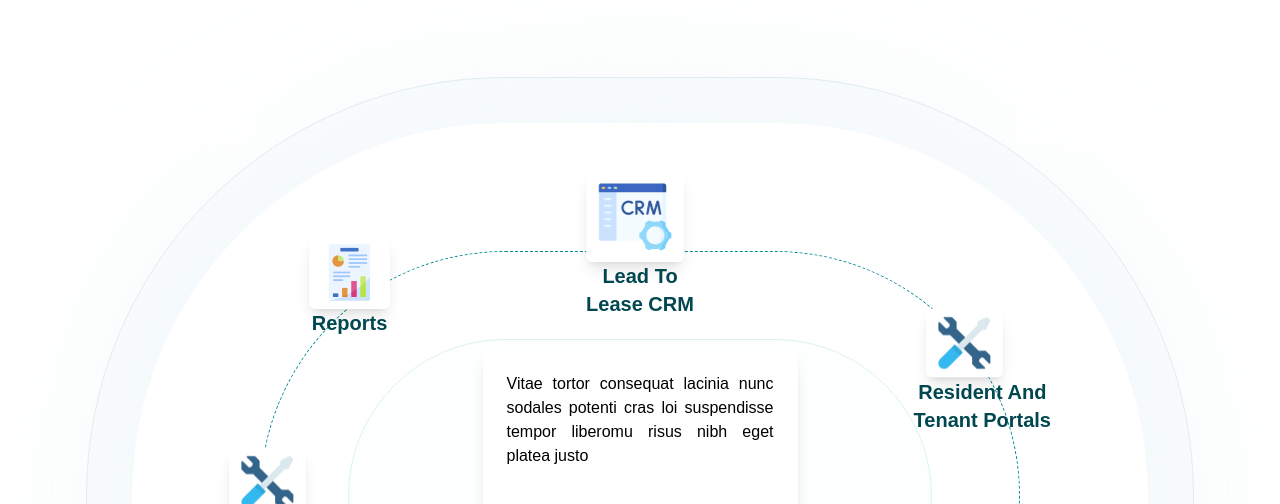
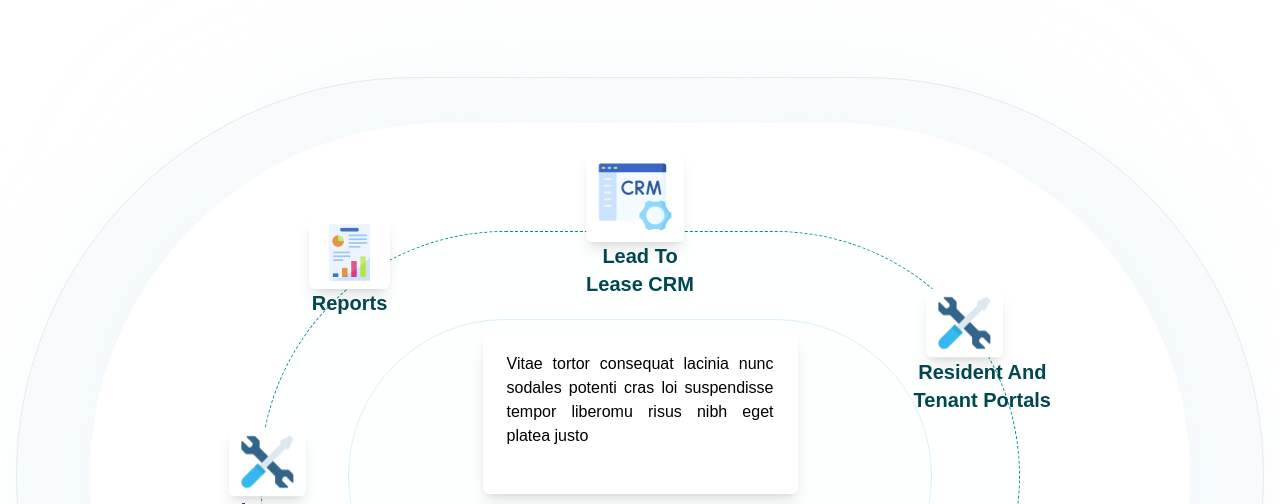
Before and after one commit to mallick-portfolio/tailwind-wedo, a website: page src/index.html in a window 1280 px wide. Shown: the part 107-611 px from the top of the page. Drawn offline with Linux system fonts and the light colour scheme.

Commit message:
update desktop style

```diff
--- a/src/index.html
+++ b/src/index.html
@@ -19,10 +19,12 @@
             suspendisse.
           </p>
         </div>
-        <div class="p-[45px] rounded-full bg-[#FBFDFE] border border-[#E3EEF0]">
-          <div class="p-[128px] bg-white box rounded-full">
+        <div
+          class="py-[45px] px-[73px] rounded-full bg-[#FBFDFE] border border-[#E3EEF0]"
+        >
+          <div class="py-[108px] px-[170px] bg-white box rounded-full">
             <div
-              class="border border-dashed border-[#008C96] rounded-full relative p-[87px]"
+              class="border border-dashed border-[#008C96] rounded-full relative p-[87px] bg-[#FEFFFF]"
             >
               <div class="absolute -top-20 left-1/2 -translate-x-1/2">
                 <img
```
Also changed, not shown: src/style/output.css.
